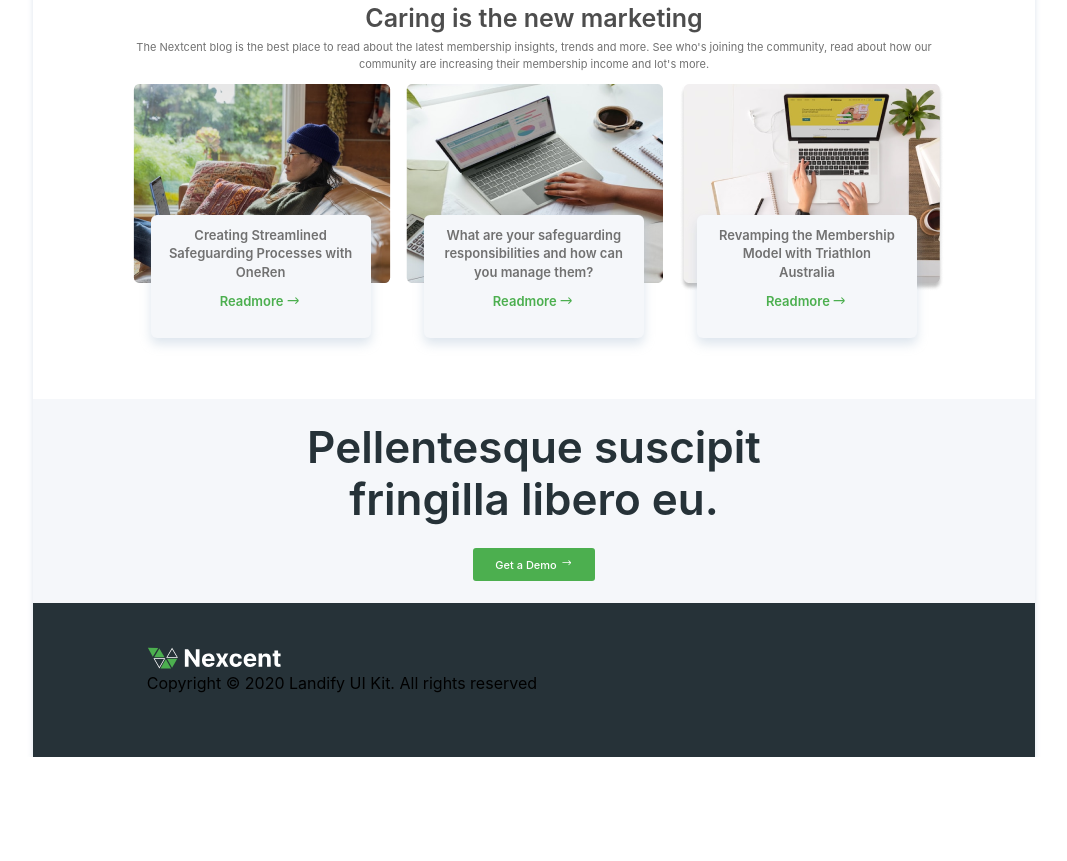
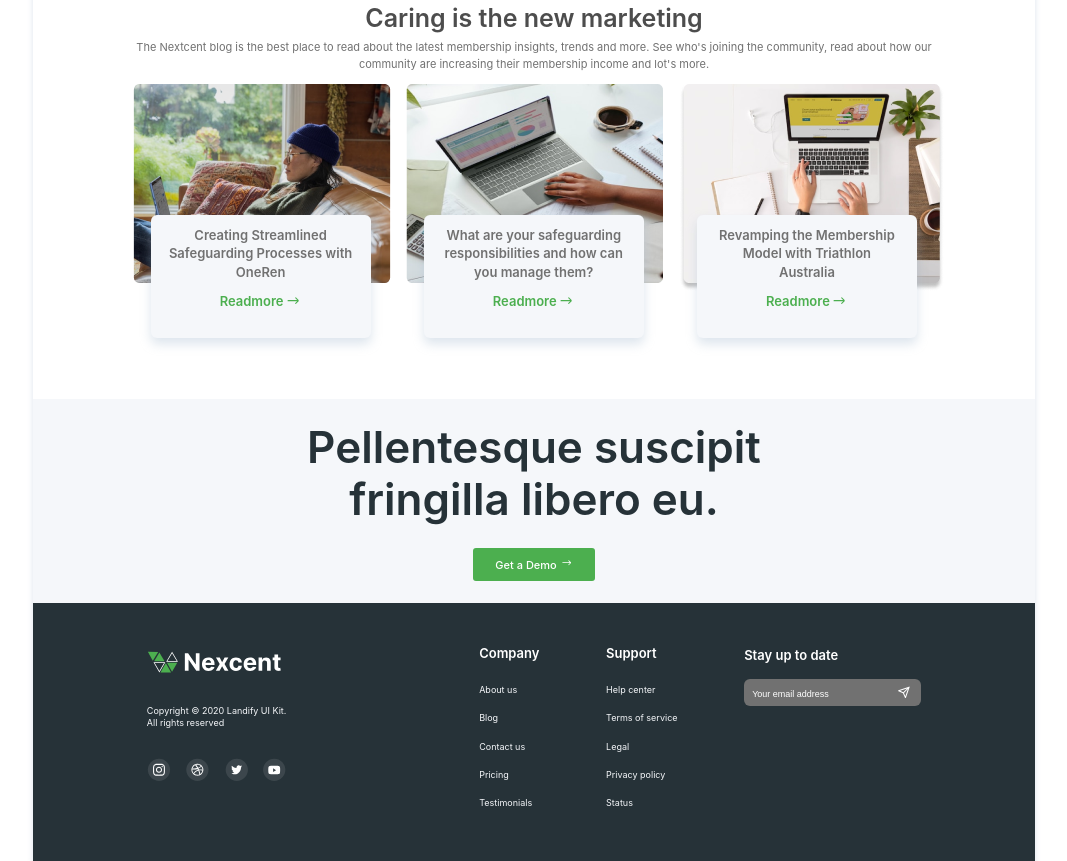
Before and after one commit to greenGlow-dev/nexcent, a plain HTML site: page index.html in a window 1280 px wide. Shown: the part 2182-3043 px from the top of the page, without its empty margins (106-1173 px from the left). Before the commit the page ends 2939 px from the top, so only its background shows below. Drawn offline with Linux system fonts and the light colour scheme.

Commit message:
2-commit

```diff
--- a/index.html
+++ b/index.html
@@ -279,18 +279,97 @@
                 </div>
             </section>
         </main>
-        <footer>
+        <footer class="flex">
             <div class="copyright">
                 <a href="">
                     <img src="./images/Logofooter.svg" alt="">
                 </a>
                 <p>
                     Copyright © 2020 Landify UI Kit.
+                    <br>
                     All rights reserved
                 </p>
                 <div class="footer_icons">
-                    <img src="" alt="">
+                    <img src="./images/socialIcons/Social Icons.svg" alt="social_icons">
+                    <img src="./images/socialIcons/Social Icons 2.svg" alt="social_icons">
+                    <img src="./images/socialIcons/Social Icons 3.svg" alt="social_icons">
+                    <img src="./images/socialIcons/Social Icons 4.svg" alt="social_icons">
                 </div>
+            </div>
+            <div class="information flex">
+                    <div class="company">
+                        <h2 class="company_header">
+                            Company
+                        </h2>
+                        <ul class="company_list">
+                            <li class="company_item">
+                                <a href="" class="company_link">
+                                    About us
+                                </a>
+                            </li>
+                            <li class="company_item">
+                                <a href="" class="company_link">
+                                    Blog
+                                </a>
+                            </li>
+                            <li class="company_item">
+                                <a href="" class="company_link">
+                                    Contact us
+                                </a>
+                            </li>
+                            <li class="company_item">
+                                <a href="" class="company_link">
+                                    Pricing
+                                </a>
+                            </li>
+                            <li class="company_item">
+                                <a href="" class="company_link">
+                                    Testimonials
+                                </a>
+                            </li>
+                        </ul>
+                    </div>
+                    <div class="company">
+                        <h2 class="company_header">
+                            Support
+                        </h2>
+                        <ul class="company_list">
+                            <li class="company_item">
+                                <a href="" class="company_link">
+                                    Help center
+                                </a>
+                            </li>
+                            <li class="company_item">
+                                <a href="" class="company_link">
+                                    Terms of service
+                                </a>
+                            </li>
+                            <li class="company_item">
+                                <a href="" class="company_link">
+                                    Legal
+                                </a>
+                            </li>
+                            <li class="company_item">
+                                <a href="" class="company_link">
+                                    Privacy policy
+                                </a>
+                            </li>
+                            <li class="company_item">
+                                <a href="" class="company_link">
+                                    Status
+                                </a>
+                            </li>
+                        </ul>
+                    </div>
+                    <div class="stay_up">
+                        <h2 class="company_header">
+                            Stay up to date
+                        </h2>
+                        <div class="stay_up_input flex">
+                            <input type="email" placeholder="Your email address">
+                            <img src="./images/send.svg" alt="send">
+                        </div>
+                    </div>
             </div>
         </footer>
     </div>
--- a/style.css
+++ b/style.css
@@ -448,7 +448,87 @@ main {}
     text-align: center;
     color: var(--neutral-black);
 }
-footer{
+
+footer {
     padding: 44px 114px;
     background: var(--neutral-black);
+    justify-content: space-between;
 }
+
+.copyright img {
+    margin-bottom: 27.84px;
+    cursor: pointer;
+    margin-right: 11px;
+    /* border: 1px solid red; */
+}
+
+.copyright p {
+    margin-bottom: 27.84px;
+    font-family: var(--font-family);
+    font-weight: 400;
+    font-size: 9px;
+    line-height: 143%;
+    color: var(--neutral-silver);
+}
+
+
+.information {
+    width: 442px;
+    height: 170px;
+    margin-top: 0;
+    justify-content: space-between;
+}
+
+.company {
+    color: var(--neutral-white);
+}
+
+.company_header {
+    font-weight: 600;
+    font-size: 13px;
+    margin-bottom: 16px;
+}
+
+.company_list {
+    list-style: none;
+}
+
+.company_item {
+    margin-bottom: 8.35px;
+}
+
+.company_link {
+    text-decoration: none;
+    font-weight: 400;
+    font-size: 9px;
+    line-height: 143%;
+    color: var(--neutral-silver);
+}
+
+.stay_up {
+    height: 100%;
+    color: var(--neutral-white);
+}
+
+.stay_up_input {
+    border-radius: 6px;
+    width: 177px;
+    height: 27px;
+    padding: 6px 8px;
+    background: #717171;
+}
+
+.stay_up_input input {
+    width: 90%;
+    border: none;
+    outline: none;
+    /* border: 1px solid red; */
+    background: #717171;
+}
+.stay_up_input input::placeholder{
+    color: white;
+    font-size: 9px;
+}
+.stay_up_input img{
+    cursor: pointer;
+}
```
Also changed, not shown: images/send.svg (added), images/socialIcons/Social Icons 2.svg (added), images/socialIcons/Social Icons 3.svg (added), images/socialIcons/Social Icons 4.svg (added), images/socialIcons/Social Icons.svg (added).
